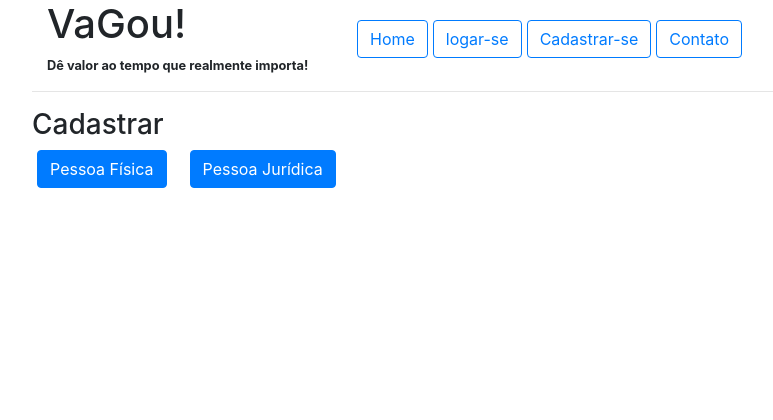
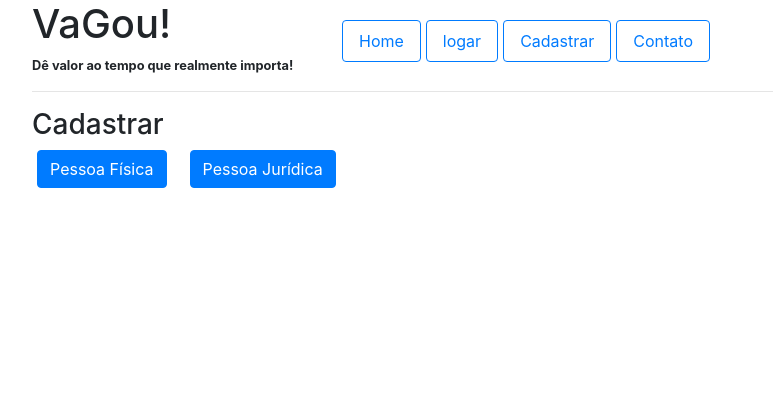
Before and after one commit to MatheusAlcantaraDeLima/vagou, a PHP site: page /form.php in a window 1280 px wide. Shown: the top 420 px of the page, without its empty margins (53-826 px from the left). Run offline with PHP 8.4, Linux system fonts and the light colour scheme.

Commit message:
menu agora está responsivo

```diff
--- a/form.php
+++ b/form.php
@@ -33,6 +33,7 @@
                 <label><input type="password" name="senhaPF" placeholder="Digite sua senha" class="form-control" size="100" maxlength="20" required></label><br>
             </div>
             <input type="submit" class="btn btn-primary">
+            <input class="btn btn-primary" type="reset" value="Resetar">
         </form>
         <!--FORM pessoa jurídica-->
         <form action="validaForm.php" method="post" id="formJuridica">
@@ -47,6 +48,7 @@
                 <label><input type="password" name="senhaPJ" placeholder="Digite a senha" class="form-control" size="100"  maxlength="20" required></label><br>
             </div>
             <input type="submit" class="btn btn-primary">
+            <input class="btn btn-primary" type="reset" value="Resetar">
         </form>
     </div>
 		<!--Adicionando máscara para o CPF, CNPJ, CEP e DATA-->
--- a/menu.php
+++ b/menu.php
@@ -2,8 +2,7 @@
 <!--Adicionado CSS-->
 <link rel="stylesheet" href="css/estiloMenu.css">
 
-<div class="container">
-	<div class="col-3">
+<div class="col">
 	<div class="row">
 		<h1>VaGou!</h1>
 	</div>
@@ -11,20 +10,19 @@
 		<small><strong>Dê valor ao tempo que realmente importa!</strong></small>
 	</div>
 </div>
-	<div class="col-9">
+<div class="col">
 	<ul class="nav">
 		<li class="nav-item">
-				<a class="btn btn-outline-primary" href="index.php">Home</a>
+			<a class="btn btn-outline-primary nav-link" href="index.php">Home</a>
 		</li>
 		<li class="nav-item">
-				<a class="btn btn-outline-primary" href="logar.php">logar-se</a>
+			<a class="btn btn-outline-primary nav-link" href="logar.php">logar</a>
 		</li>
 		<li class="nav-item">
-				<a class="btn btn-outline-primary" href="form.php">Cadastrar-se</a>
+			<a class="btn btn-outline-primary nav-link" href="form.php">Cadastrar</a>
 		</li>
 		<li class="nav-item">
-				<a class="btn btn-outline-primary" href="contato.php">Contato</a>
+			<a class="btn btn-outline-primary nav-link" href="contato.php">Contato</a>
 		</li>
 	</ul>
 </div>
-</div>
```
Lines whose indentation alone changed are shown as unchanged.
